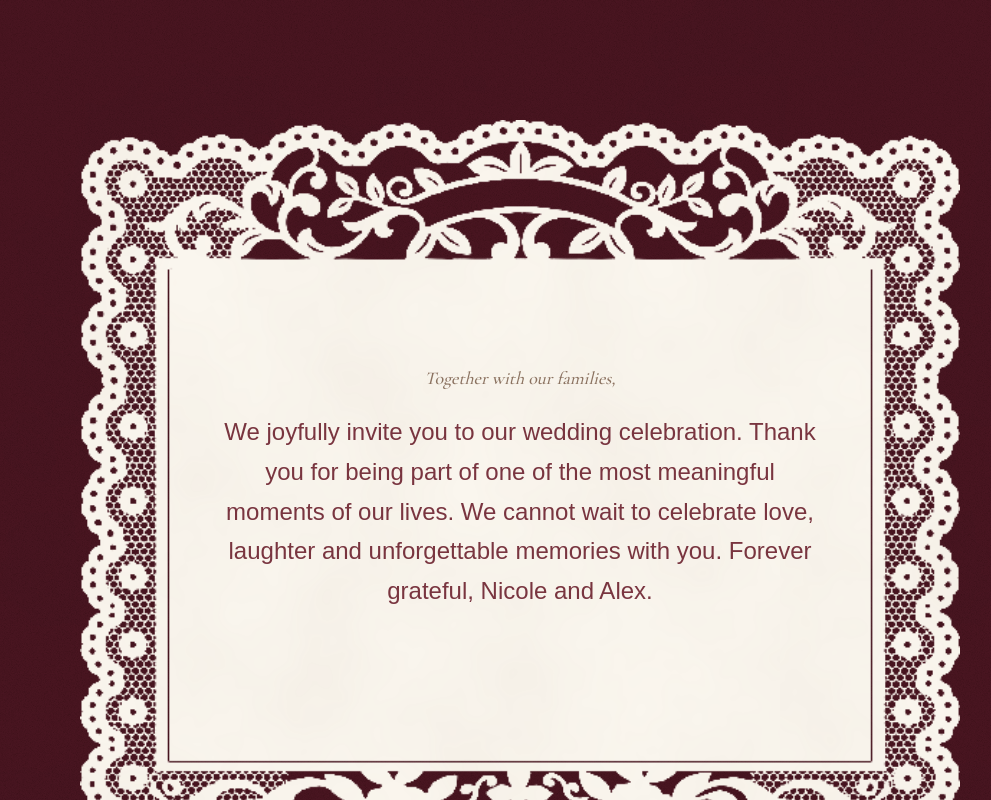
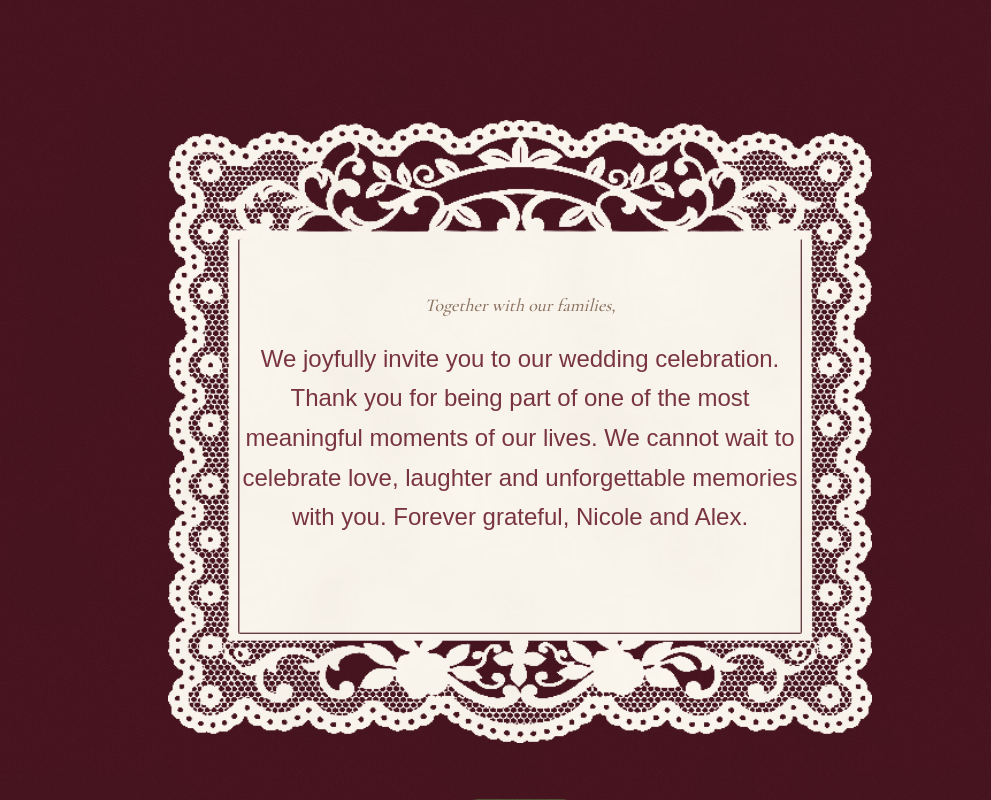
Before and after one commit to aecan3/nicole-and-alex-wedding, a Next.js app: page / in a window 1280 px wide. Shown: the part 900-1700 px from the top of the page, without its empty margins (120-1111 px from the left). Built offline with nearby package versions, Linux system fonts and the light colour scheme; a web font is replaced by a local one.

Commit message:
Reduce lace-frame size by 20%, keeping locked proportions
Width scales via the same min(vw, px) shape, just 20% smaller on both
terms. Text sizing is untouched — it wraps to more lines in the
smaller card instead, which is the intended effect at this size.

```diff
--- a/src/app/globals.css
+++ b/src/app/globals.css
@@ -98,7 +98,10 @@ body {
    bigger or smaller, never squished. */
 .lace-frame {
   position: relative;
-  width: min(94vw, 880px);
+  /* 20% down from the previous min(94vw, 880px) — both terms scaled
+     together so the responsive behaviour (94vw on narrow screens, capped
+     at the px value on wide ones) stays the same shape, just smaller. */
+  width: min(75.2vw, 704px);
   aspect-ratio: 612 / 542;
   margin-inline: auto;
   background-image: url("/decor/lace-frame-src.png");
```
